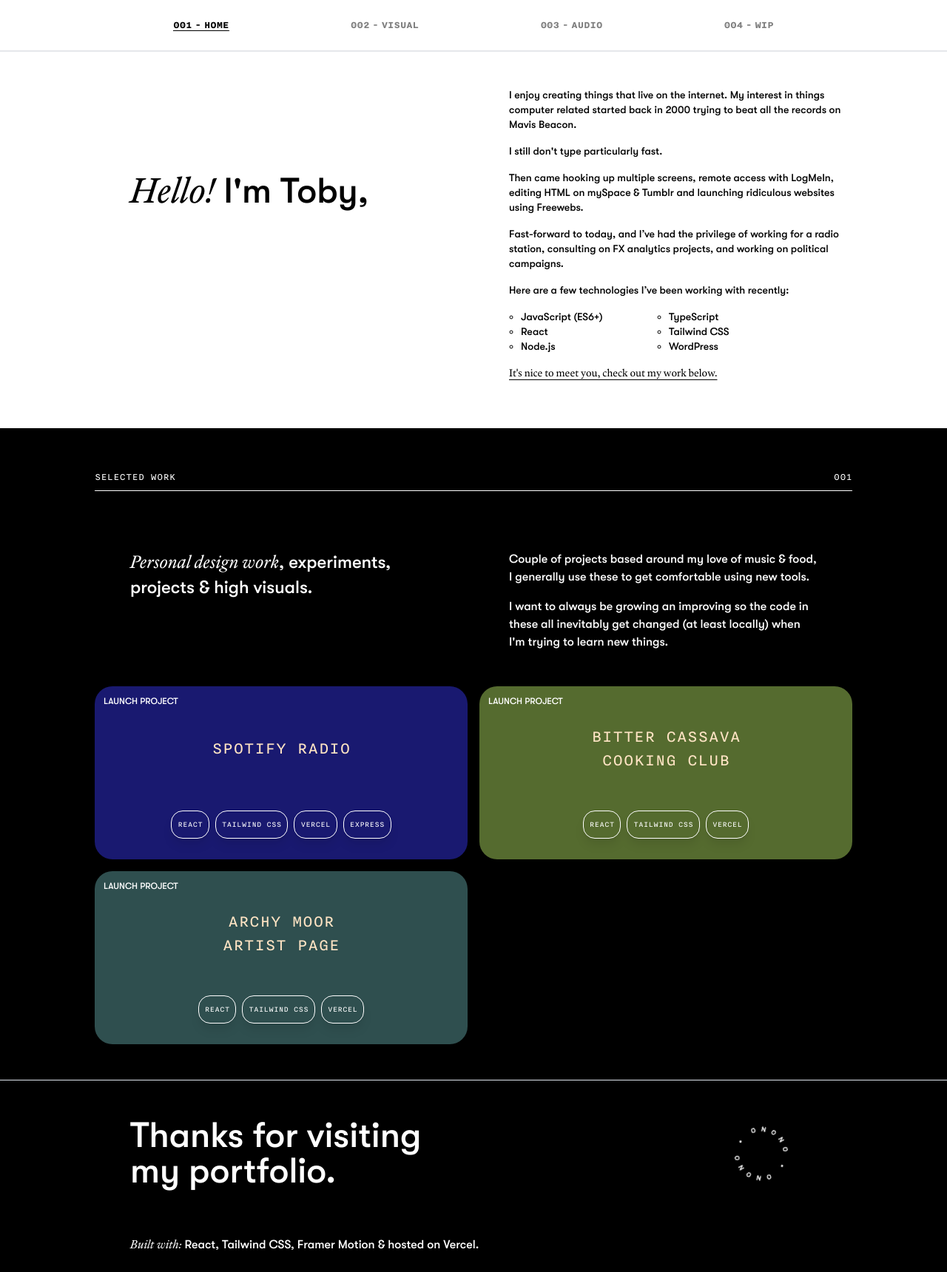
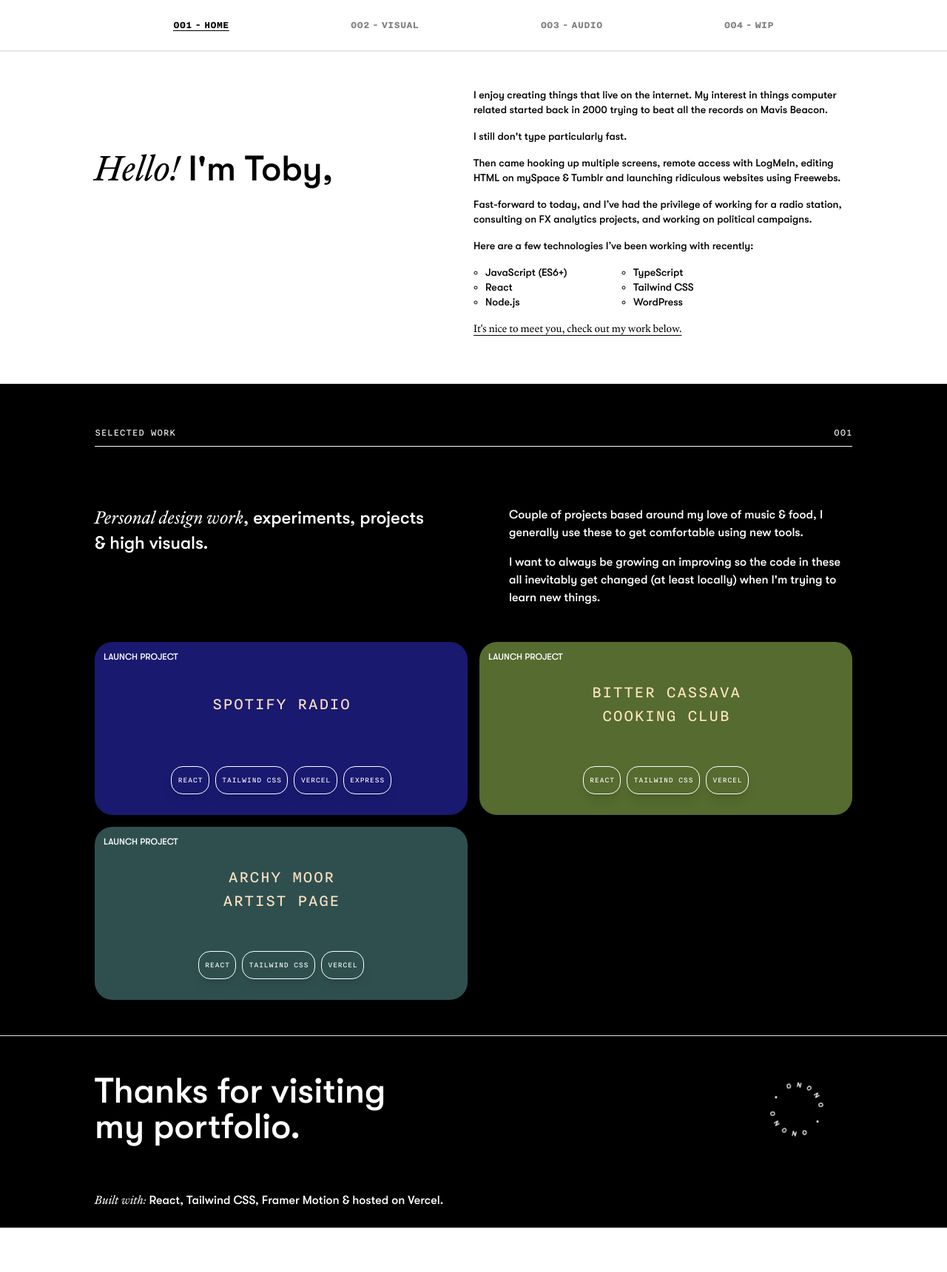
Before and after one commit to tobyonono/portfolio, a React (Create React App) app: page / in a window 1280 px wide. Shown: the whole page at 74% size. After the commit the page ends 1660 px from the top, so only its background shows below. Built offline with nearby package versions, Linux system fonts and the light colour scheme; some icons are missing.

Commit message:
padding changes

```diff
--- a/src/components/Footer.js
+++ b/src/components/Footer.js
@@ -4,13 +4,13 @@ import { Loader } from "../images/ImageArray";
 
 const Footer = () => (
     <div className="flex bg-black text-white items-center flex-col border-t border-t-slate-200">
-        <div className="max-w-screen-lg m-auto w-full p-12 md:py-6">
+        <div className="max-w-screen-lg m-auto w-full p-12 md:px-0 md:py-6">
             <div className="flex max-w-screen-lg m-auto w-full justify-between items-center text-left ">
                 <h4 className="text-5xl text-left font-GTWalsheim">Thanks for visiting <br /> my portfolio.</h4>
                 <Loader />
             </div>
         </div>
-        <div className="flex max-w-screen-lg m-auto w-full justify-between items-center text-left  p-12 md:pt-3 md:pb-6">
+        <div className="flex max-w-screen-lg m-auto w-full justify-between items-center text-left  p-12 md:pt-3 md:px-0 md:pb-6">
             <p className="font-GTWalsheim"><span className="font-guyot italic">Built with:</span> React, Tailwind CSS, Framer Motion & hosted on Vercel.</p>
             <div className='grid grid-cols-3 max-w-fit gap-4'>
                 <a href='mailto:tconono@gmail.com'><Mail /></a>
--- /dev/null
+++ b/src/components/Header.js
@@ -0,0 +1,9 @@
+import Navbar2 from "./Navbar2";
+
+const Header = () => (
+    <header className="md:border-b-2">
+        <Navbar2 />
+    </header>
+)
+
+export default Header;
--- a/src/components/Navbar2.js
+++ b/src/components/Navbar2.js
@@ -59,7 +59,7 @@ const Navbar2 = () => {
       </nav>
 
       <nav className="block md:hidden ">
-        <button onClick={() => setShowMobile(!showMobile)} className="relative md:hidden flex flex-col text-white bottom-unset top-4 left0 text-left p-4 w-auto">
+        <button onClick={() => setShowMobile(!showMobile)} className="relative md:hidden flex flex-col text-white bottom-unset top-1 text-left p-4 w-auto">
           <ul >
             <li>
               <div className="space-y-2">
--- a/src/components/Project/ProjectSection.js
+++ b/src/components/Project/ProjectSection.js
@@ -11,11 +11,11 @@ const ProjectSection = () => (
             </div>
         </div>
         <div className="grid grid-cols-1 md:grid-cols-2 max-w-screen-lg m-auto text-white">
-            <div className="p-12 md:py-12 md:pr-12 text-left">
+            <div className="px-12 md:px-0 md:py-12 md:pr-12 text-left">
                 <h2 className="font-GTWalsheim text-2xl"><span className="font-guyot italic">Personal design work</span>, experiments, projects &amp; high visuals.</h2>
 
             </div>
-            <div className="p-12 md:py-12 md:pl-12 text-left font-GTWalsheim text-base">
+            <div className="px-12 md:px-0 md:py-12 md:pl-12 text-left font-GTWalsheim text-base">
                 <p className="mb-4">Couple of projects based around my love of music & food, I generally use these to get comfortable using new tools. </p>
                 <p>I want to always be growing an improving so the code in these all inevitably get changed (at least locally) when I'm trying to learn new things.</p>
 
--- a/src/components/WIP/WIPList.js
+++ b/src/components/WIP/WIPList.js
@@ -20,7 +20,7 @@ const WIPList = ({ projects, gridLayout }) => {
                             <p></p>
                         </div>
                     </div>
-                    <div className="p-12 md:py-8">
+                    <div className="p-12 md:px-0 md:py-8">
                         <SingleProject key={i} name={proj.name} description={proj.description} devTools={proj.devTools} image={proj.image} color={proj.color} />
                     </div>
                 </div>
--- a/src/pages/Audio.js
+++ b/src/pages/Audio.js
@@ -3,6 +3,7 @@ import Navbar2 from "../components/Navbar2";
 import SinglePlaylist from "../components/Playlist/SinglePlaylist";
 import MultiplePlaylists from "../components/Playlist/MultiplePlaylists";
 import Footer from "../components/Footer";
+import Header from "../components/Header";
 
 import { useState, useEffect } from "react";
 
@@ -21,16 +22,14 @@ const Audio = () => {
 
     return (
         <div>
-            <header className="border-b-2">
-                <Navbar2 />
-            </header>
+            <Header />
             <section className="h-full w-full p-8 bg-black text-white">
                 <div className="max-w-screen-lg m-auto text-sm font-nitti mb-8 ">
                     <div className="grid grid-cols-1 md:grid-cols-2 max-w-screen-lg m-auto">
-                        <div className="p-12 md:py-12 md:pr-12 text-left">
+                        <div className="p-12 md:px-0 md:py-12 md:pr-12 text-left">
                             <h2 className="font-GTWalsheim text-2xl"><span className="font-guyot italic">Couple tunes</span> across a number of genres including rap, R&B, amapiano, jazz &amp; more.</h2>
                         </div>
-                        <div className="p-12 md:py-12 md:pl-12 text-left font-GTWalsheim text-base">
+                        <div className="p-12 md:px-0 md:py-12 md:pl-12 text-left font-GTWalsheim text-base">
                             <p className="mb-4">Used to have a radio show in college but generally enjoy sharing, stumbling across and digging for new music.</p>
                             <p>Send me recs, the more R&B adjacent the better.</p>
                         </div>
--- a/src/pages/Home.js
+++ b/src/pages/Home.js
@@ -6,6 +6,7 @@ import Navbar2 from "../components/Navbar2";
 import OverlappingImages from "../components/OverlappingImages";
 import ProjectSection from "../components/Project/ProjectSection";
 import Footer from "../components/Footer";
+import Header from "../components/Header";
 
 const items = ["I value kindness & open communication.", "I studied CS @ Trinity College Dublin.", "I download new fonts I'm never going to use.", "I support Liverpool Football Club.", "I have great taste in music.", "Click on 'audio' if you don't believe me.", "Could genuinely eat 20+ crepes in a sitting.", "I like watching food related videos.", "Don't necessarily like cooking."];
 
@@ -42,11 +43,9 @@ const Home = () => {
     };
     return (
         <div>
-            <header className="md:border-b-2">
-                <Navbar2 />
-            </header>
+            <Header />
             <section className="grid grid-cols-1 md:grid-cols-2 max-w-screen-lg m-auto">
-                <div className=" p-12 md:py-12 md:pr-12 text-left flex items-center">
+                <div className=" p-12 md:py-12 md:px-0 md:pr-12 text-left flex items-center">
                     <div className="">
                         <h5 className="font-GTWalsheim text-5xl mb-2"><span className="font-guyot italic">Hello!</span> I'm Toby,</h5>
                         <motion.div
@@ -60,7 +59,7 @@ const Home = () => {
                     </div>
 
                 </div>
-                <div className="py-12 pl-12 text-left font-GTWalsheim text-sm">
+                <div className="py-12 md:px-0 pl-12 text-left font-GTWalsheim text-sm">
                     <p className="mb-4">I enjoy creating things that live on the internet. My interest in things computer related started back in 2000 trying to beat all the records on Mavis Beacon.</p>
                     <p className="mb-4">I still don't type particularly fast.</p>
                     <p className="mb-4">Then came hooking up multiple screens, remote access with LogMeIn, editing HTML on mySpace & Tumblr and launching ridiculous websites using Freewebs.</p>
--- a/src/pages/WIP.js
+++ b/src/pages/WIP.js
@@ -1,19 +1,18 @@
 import Navbar2 from "../components/Navbar2";
 import { WIPProjectInfo } from "../components/Project/ProjectInfo";
 import WIPList from "../components/WIP/WIPList";
+import Header from "../components/Header";
 
 const WIP = () => (
     <div>
-        <header className="border-b-2">
-            <Navbar2 />
-        </header>
+        <Header />
         <section className="h-full w-full p-8 text-black">
             <div className="max-w-screen-lg m-auto text-sm font-nitti mb-8 ">
                 <div className="grid grid-cols-1 md:grid-cols-2 max-w-screen-lg m-auto">
-                    <div className="p-12 md:py-12 md:pr-12 text-left">
+                    <div className="p-12 md:px-0 md:py-12 md:pr-12 text-left">
                         <h2 className="font-GTWalsheim text-2xl"><span className="font-guyot italic">A few </span>projects I'm working on and some ideas that haven't been fleshed out yet. Some have been started, and others are still being researched.</h2>
                     </div>
-                    <div className="p-12 md:py-12 md:pl-12 text-left font-GTWalsheim text-base">
+                    <div className="p-12 md:px-0 md:py-12 md:pl-12 text-left font-GTWalsheim text-base">
                         <p className="mb-4">Working on a couple of things around my interests, mainly being music & football.</p>
                         <p>Also find it a lot easier to learn new things if I'm invested in the outcomes.</p>
                     </div>
```
Also changed, not shown: src/pages/Visual.js (+7 -8 lines).
